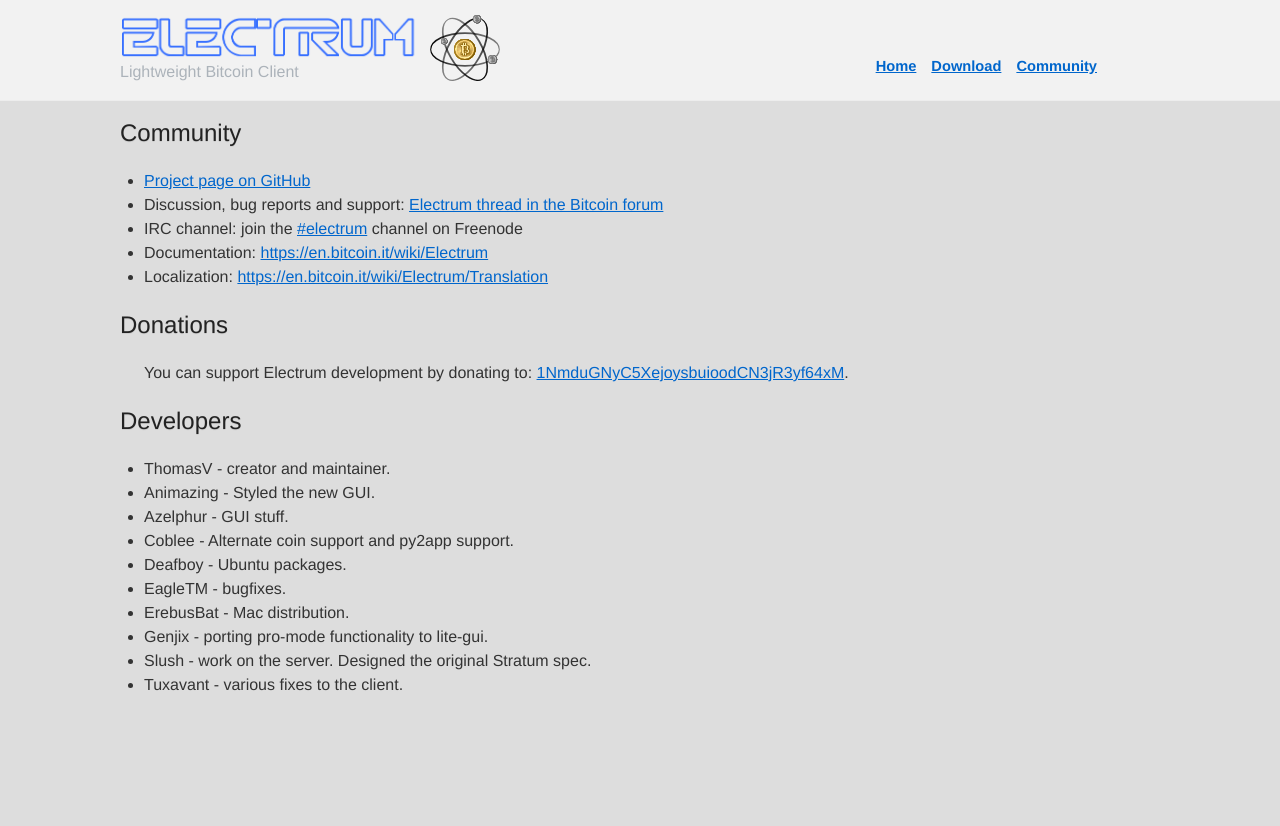
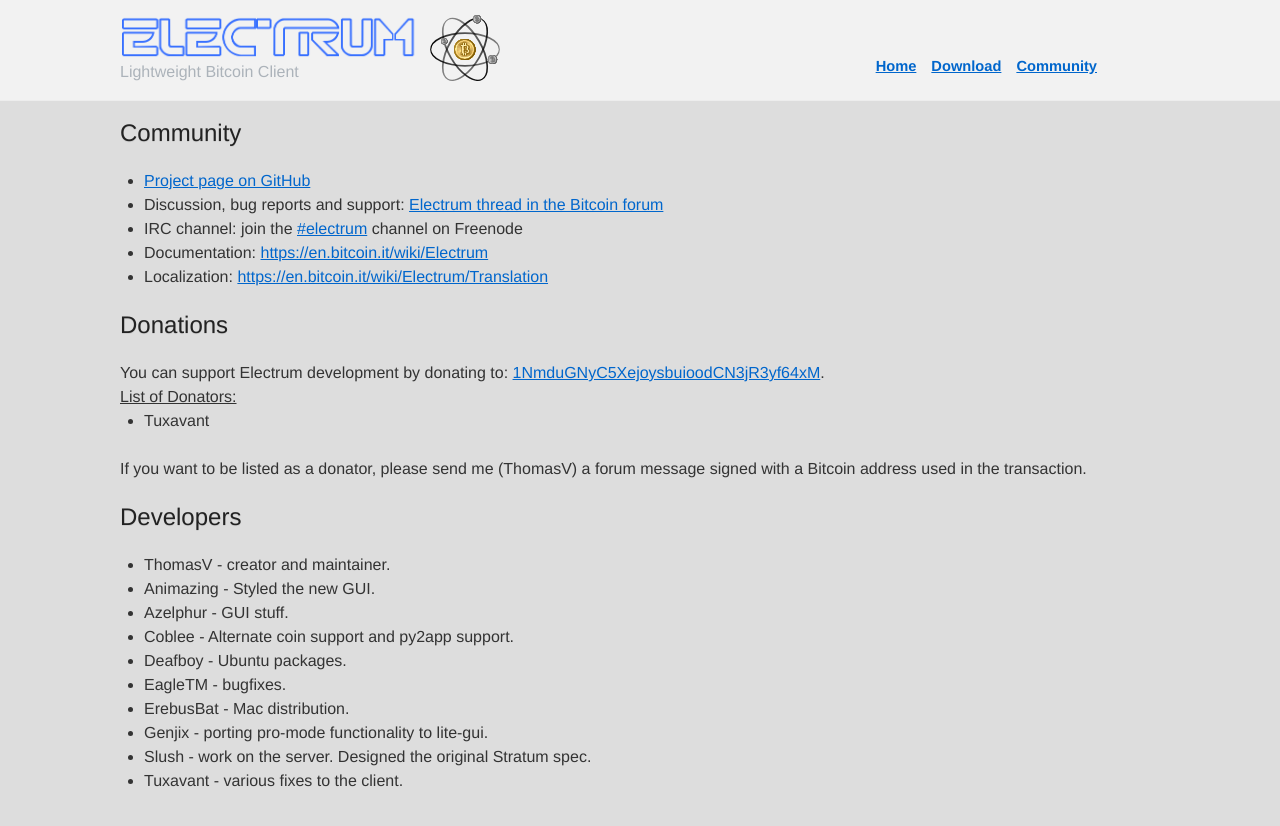
Before and after one commit to ecdsa/electrum-web, a Jekyll site: the page community.html, which Jekyll copies as it is, in a window 1280 px wide. Shown: the top 826 px of the page. Built offline with Jekyll 4.4.1, drawn with Linux system fonts in a browser that asks for light colours.

Commit message:
list of donators

```diff
--- a/community.html
+++ b/community.html
@@ -44,10 +44,16 @@
 
 <h3>Donations</h3>
 
+You can support Electrum development by donating
+to: <a href="bitcoin:1NmduGNyC5XejoysbuioodCN3jR3yf64xM">1NmduGNyC5XejoysbuioodCN3jR3yf64xM</a>.<br/>
+<u>List of Donators:</u>
 <ul>
-You can support Electrum development by donating
-to: <a href="bitcoin:1NmduGNyC5XejoysbuioodCN3jR3yf64xM">1NmduGNyC5XejoysbuioodCN3jR3yf64xM</a>.
+<li>Tuxavant</li>
 </ul>
+If you want to be listed as a donator, please send me (ThomasV) a
+forum message signed with a Bitcoin address used in the
+transaction. <br/>
+<br/>
 
 
 <h3>Developers</h3>
```
